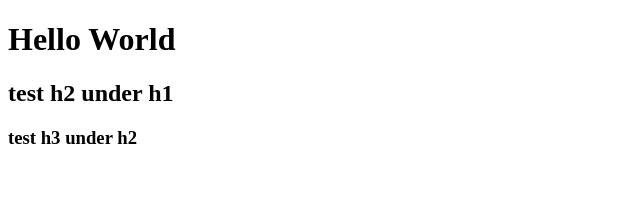
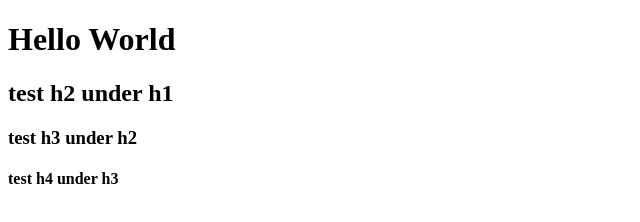
Before and after one commit to fathurhdytt/TestProject, a plain HTML site: page index.html in a window 1280 px wide. Shown: the whole page, without its empty margins (0-640 px from the left). Drawn offline with Linux system fonts and the light colour scheme.

Commit message:
Update 3 index.html

```diff
--- a/index.html
+++ b/index.html
@@ -9,5 +9,6 @@
     <h1>Hello World</h1>
     <h2>test h2 under h1</h2>
     <h3>test h3 under h2</h3>
+    <h4>test h4 under h3</h4>
 </body>
 </html>
```
